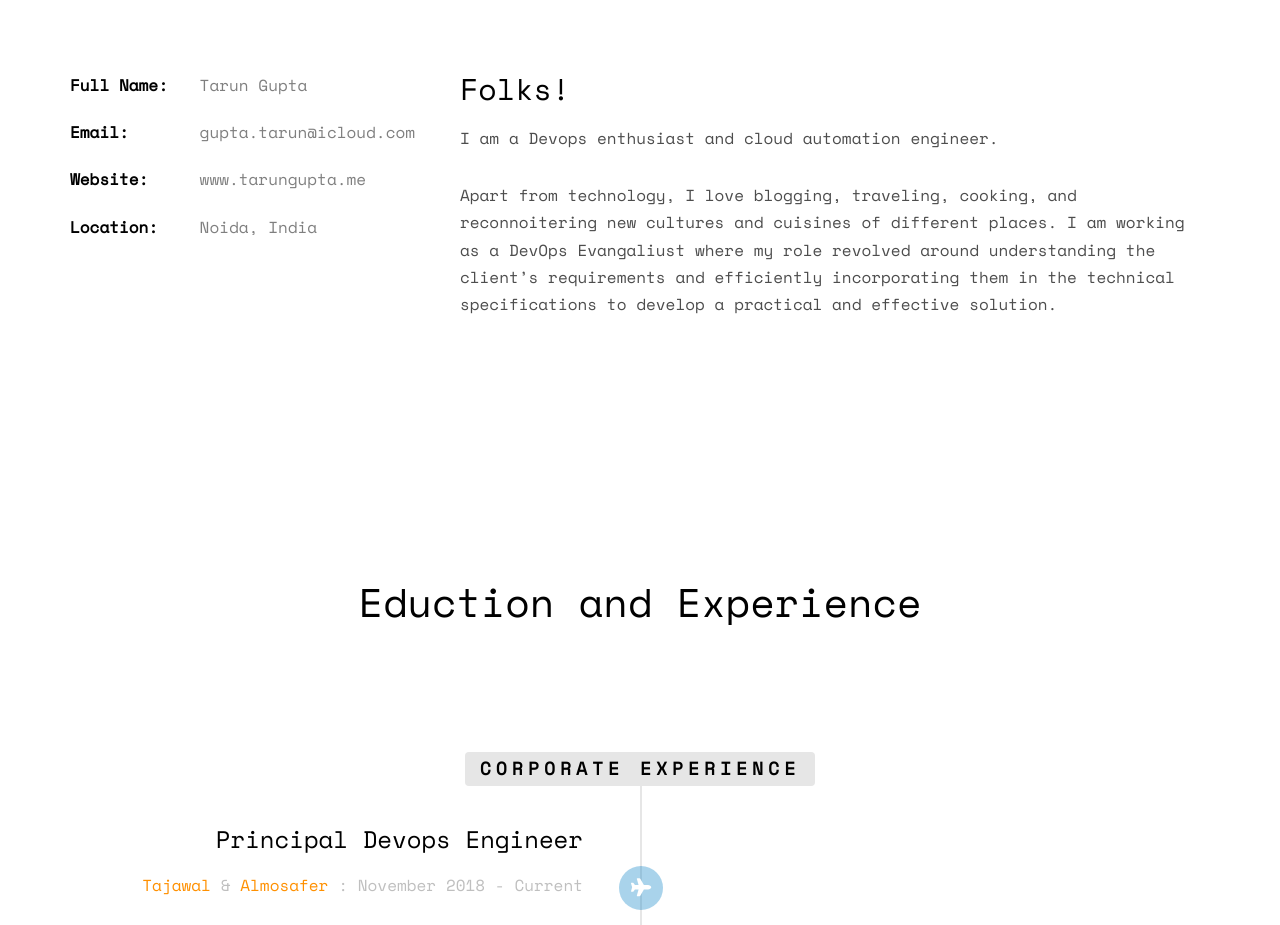
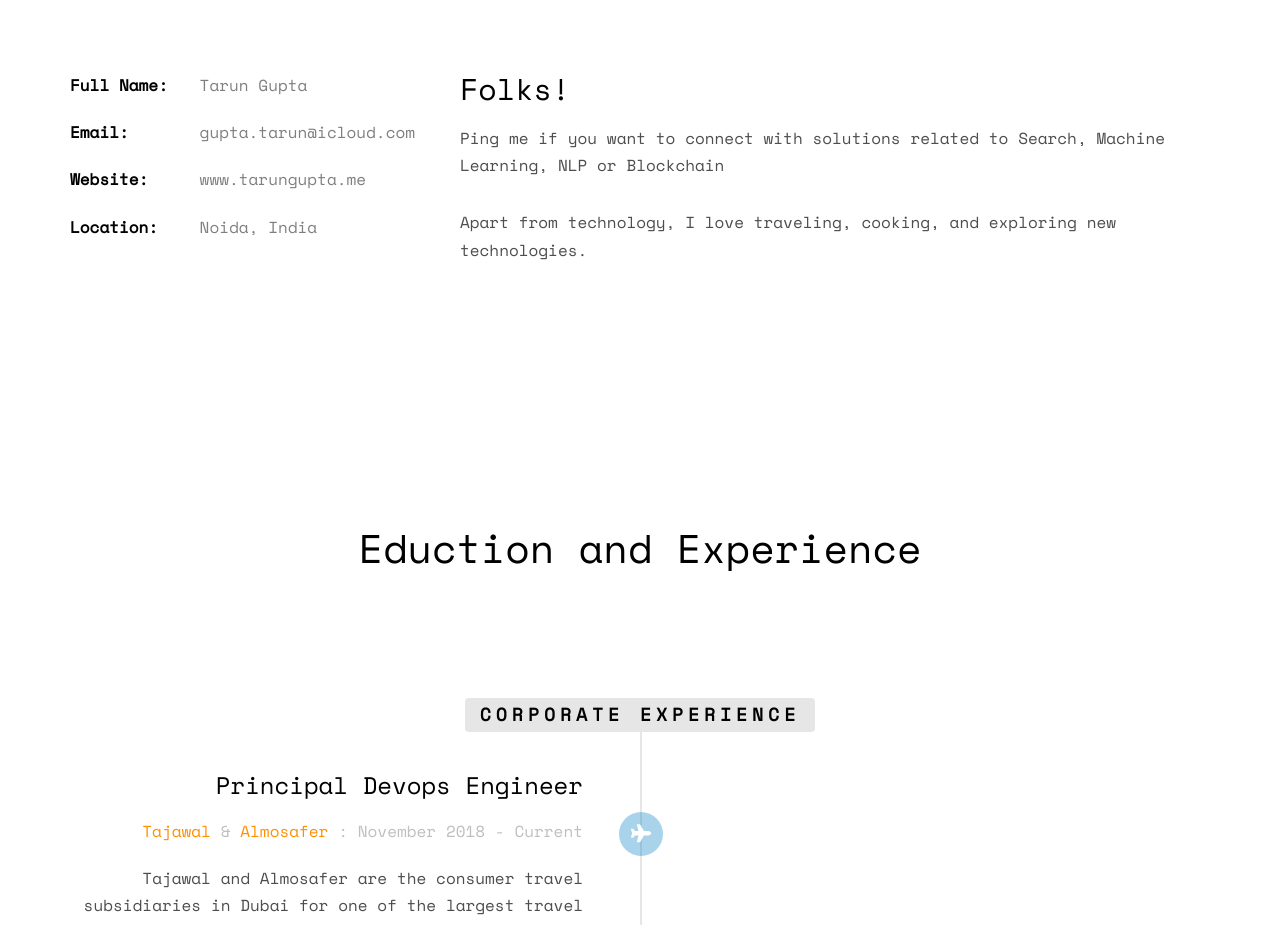
Before and after one commit to contrivers/contrivers.github.io, a plain HTML site: page index.html in a window 1280 px wide. Shown: the part 1000-1925 px from the top of the page. Drawn offline with nearby package versions, Linux system fonts and the light colour scheme; some packages are replaced by stand-ins of ours; no server answers; files whose address does not match are found by name.

Commit message:
Added COntent

```diff
--- a/index.html
+++ b/index.html
@@ -94,8 +94,8 @@
 				</div>
 				<div class="col-md-8">
 					<h2>Folks!</h2>
-					<p>I am a Devops enthusiast and cloud automation engineer.</p>
-					<p> Apart from technology, I love blogging, traveling, cooking, and reconnoitering new cultures and cuisines of different places. I am working as a DevOps Evangaliust where my role revolved around understanding the client’s requirements and efficiently incorporating them in the technical specifications to develop a practical and effective solution. </p>
+					<p>Ping me if you want to connect with solutions related to Search, Machine Learning, NLP or Blockchain</p>
+					<p>Apart from technology, I love traveling, cooking, and exploring new technologies.</p>
 				</div>
 			</div>
 		</div>
```
